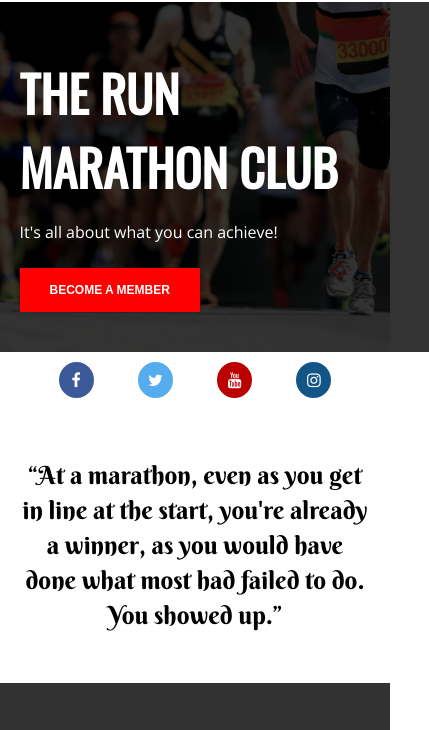
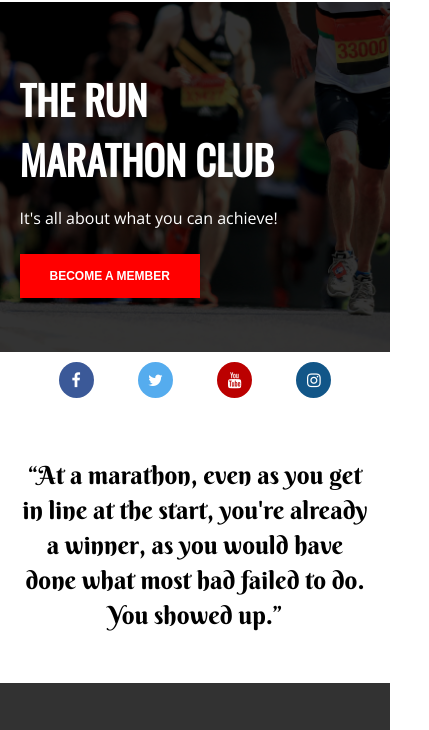
Before and after one commit to victorrmark/Marathon-Club, a plain HTML site: page index.html in a window 390 px wide. Shown: the part 63-793 px from the top of the page, 429 px wide, since content can reach past the window. Drawn offline with nearby package versions, Linux system fonts and the light colour scheme.

Commit message:
Update style.css

```diff
--- a/resources/style/style.css
+++ b/resources/style/style.css
@@ -140,18 +140,21 @@ li{
     padding: 0;
     margin: 0;
     position: relative;
+    max-width: 100%;
 }
 
 .background{
     background-color: rgba(0, 0, 0, 0.8);
     color: white;
     height: inherit;
-    position: absolute;
-    width: 100%;
+    position: relative;
+    max-width: 100%;
     display: flex;
     justify-content: center;
     align-items: center;
     text-align: center;
+    padding-left: 5%;
+    padding-right: 5%;
 }
 
 .background-content h1{
@@ -187,7 +190,7 @@ li{
 
     .background-content h1{
         font-size: 3.125rem;
-        font-weight: 900;
+        font-weight: 700;
     }
 
     .background-content p{
@@ -198,14 +201,18 @@ li{
 @media only screen and (max-width: 480px){
     #background{
         height: 21.875rem;
+        font-weight: 500;
     }
 
     .background{
         justify-content: flex-start;
         align-items: center;
         text-align: left;
-        padding-left: 5%;
-        padding-right: 5%;
+        max-width: 100%;
+    }
+
+    .background-content h1{
+        font-size: 2.5rem;
     }
 }
 
```
